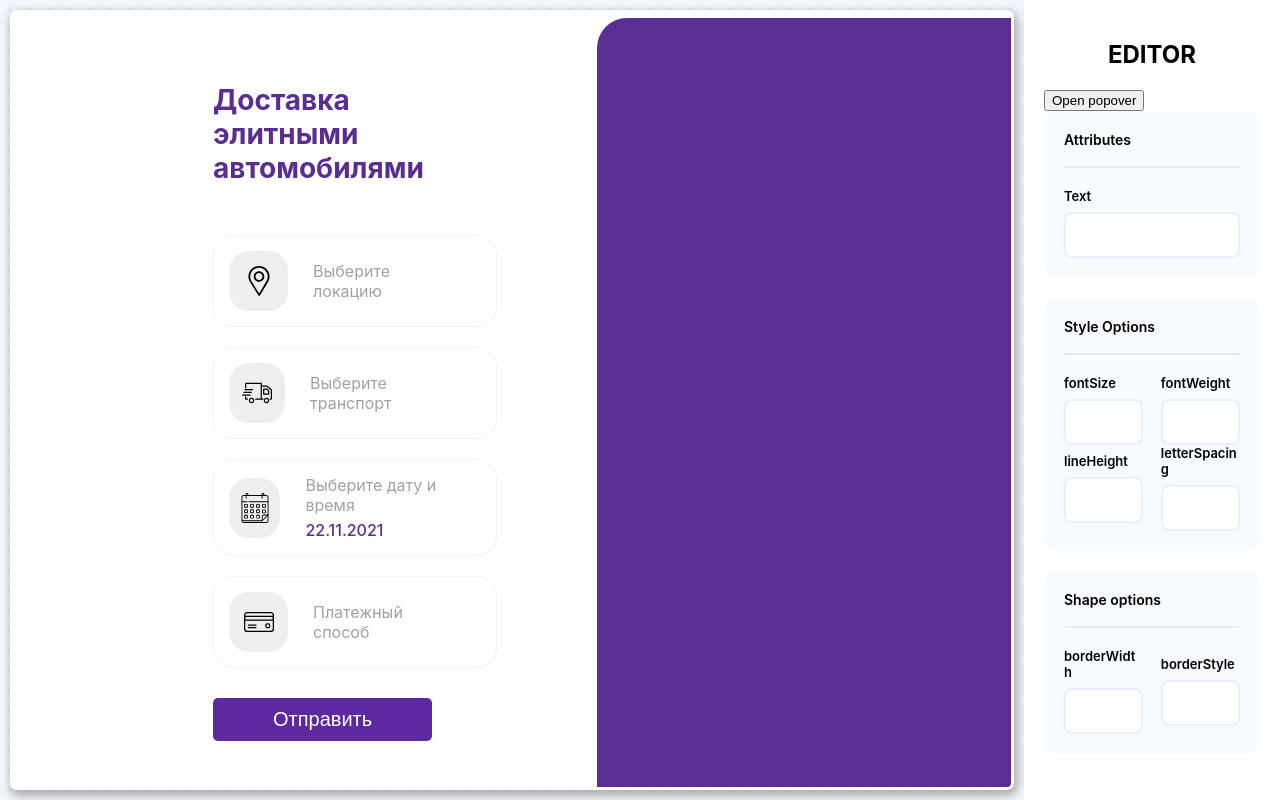
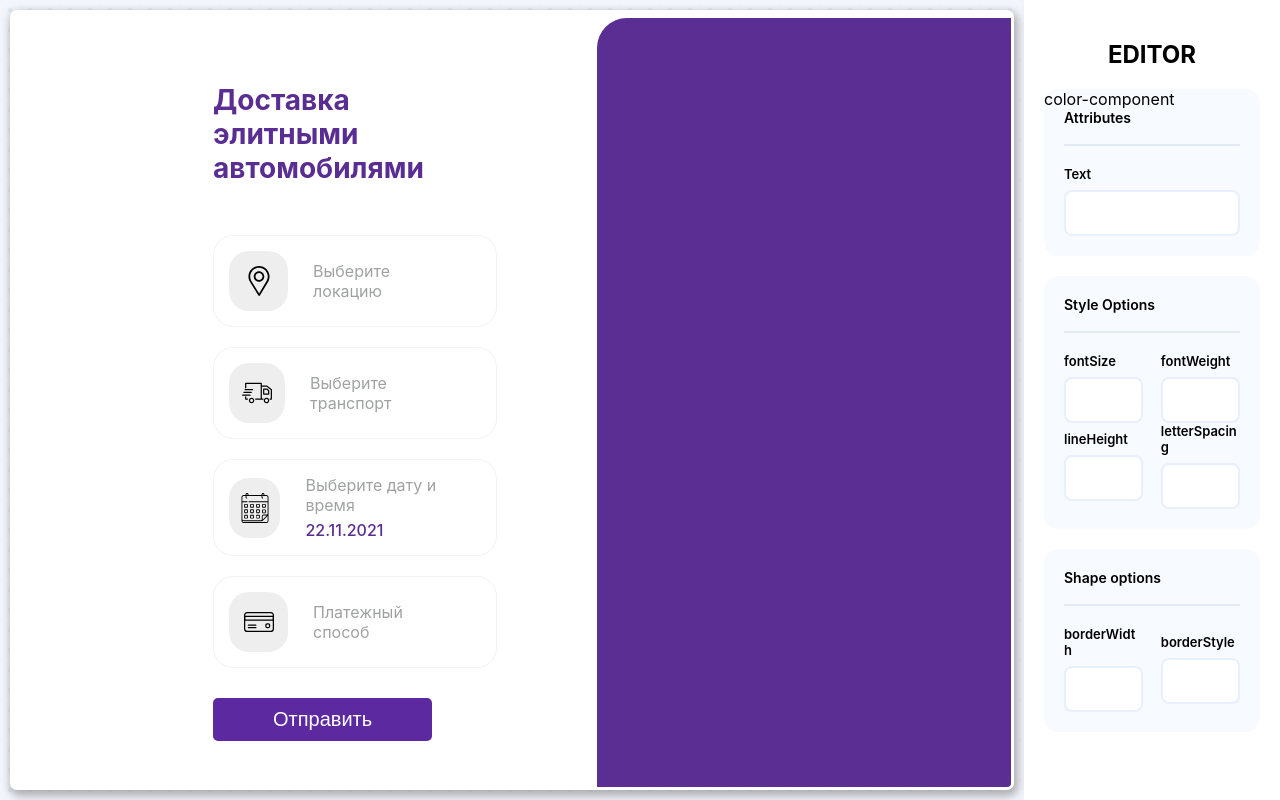
Before and after one commit to IgorJin/one-vision, a React (Create React App) app: page / in a window 1280 px wide. Built offline with nearby package versions, Linux system fonts and the light colour scheme.

Commit message:
add colorpicker

```diff
--- a/src/ov-extension/app/components/ColorPicker/ColorPicker.tsx
+++ b/src/ov-extension/app/components/ColorPicker/ColorPicker.tsx
@@ -1,13 +1,27 @@
 import React from 'react'
+import { Popover } from '../index'
 import "./ColorPicker.scss"
 
 interface ColorPickerProps {
-  size: number;
+  color: string;
 }
 
-export const ColorPicker: React.FC<ColorPickerProps> = ({ size }) => {
+const ColorInput = ({ color } : any)  => {
   return (
-    <div className={`color-picker size-${size}`}>
-    </div>
+    <div className="color-input" style={{backgroundColor: color}}></div>
   )
 }
+
+const ColorComponent = ({ color } : any)  => {
+  return (
+    <div className="color-component">color-component</div>
+  )
+}
+
+export const ColorPicker: React.FC<ColorPickerProps> = ({ color }) => {
+  return (
+    <Popover isOpen content={ColorComponent(color)} position="top">
+      <ColorInput color={color} />
+    </Popover>
+  )
+}
--- a/src/ov-extension/app/components/Popover/Popover.scss
+++ b/src/ov-extension/app/components/Popover/Popover.scss
@@ -1,3 +1,7 @@
-.popover__portal {
-  position: absolute;
+.popover {
+  position: relative;
+
+  &__portal {
+    position: absolute;
+  }
 }
--- a/src/ov-extension/app/components/Popover/Popover.tsx
+++ b/src/ov-extension/app/components/Popover/Popover.tsx
@@ -1,6 +1,5 @@
-import React, {useRef, forwardRef} from 'react'
-import { PopoverPortal } from './PopoverPortal'
-import "./Popover.scss"
+import React, { useRef, forwardRef } from "react";
+import "./Popover.scss";
 
 interface PopoverProps {
   children: any;
@@ -10,41 +9,28 @@ interface PopoverProps {
 }
 
 const PopoverInternal = forwardRef<HTMLElement, PopoverProps>(
-  (
-    { children, isOpen, content, position }, externalRef
-  ) => {
+  ({ children, isOpen, content, position }, externalRef) => {
 
-  const prevIsOpen = useRef(false)
-
-  const renderPopover = () => {
-    if (!isOpen) return null
     return (
-      <PopoverPortal >
-        {content}
-      </PopoverPortal>
-    )
+      <div className="popover">
+        {children}
+        {isOpen && <div className="popover__portal">{content}</div>}
+      </div>
+    );
   }
-
-  return (
-    <>
-    {children}
-    {renderPopover()}
-    </>
-  )
-})
-
+);
 
 //  USAGE
-
-{/* <Popover
+{
+  /* <Popover
   isOpen={isPopoverOpen}
-  positions={['top', 'bottom', 'left', 'right']} // preferred positions by priority
+  positions={'top'} // preferred positions by priority
   content={<div>Hi! I'm popover content.</div>}
 >
   <div onClick={() => setIsPopoverOpen(!isPopoverOpen)}>
     Click me!
   </div>
-</Popover>; */}
+</Popover>; */
+}
 
-
-export { PopoverInternal }
+export { PopoverInternal };
--- a/src/ov-extension/app/components/Popover/PopoverPortal.tsx
+++ /dev/null
@@ -1,16 +0,0 @@
-import React, {useLayoutEffect} from 'react'
-import { createPortal } from 'react-dom';
-import "./Popover.scss"
-
-export const PopoverPortal: React.FC = ({children, container, element, scoutElement} : any) => {
-  useLayoutEffect(()=> {
-    container.appendChild(element);
-    container.appendChild(scoutElement);
-    return () => {
-      container.removeChild(element);
-      container.removeChild(scoutElement);
-    }
-  })
-
-  return createPortal(children, container)
-}
--- a/src/ov-extension/app/components/index.tsx
+++ b/src/ov-extension/app/components/index.tsx
@@ -1,3 +1,4 @@
 export { ElementsSet } from './ElementsSet/ElementsSet'
 export { Input } from './Input/Input'
 export { PopoverInternal as Popover } from './Popover/Popover'
+export { ColorPicker } from './ColorPicker/ColorPicker'
--- a/src/ov-extension/app/editor-mode/editor-panel/style-manager/options/attributes.tsx
+++ b/src/ov-extension/app/editor-mode/editor-panel/style-manager/options/attributes.tsx
@@ -1,6 +1,6 @@
 import React, { useState, useContext, useRef } from "react";
 import { EditorContext } from "../../../../store/editor-context";
-import { ElementsSet, Input, Popover } from "../../../../components";
+import { ElementsSet, Input, ColorPicker } from "../../../../components";
 import Option from "./option";
 import { camelToKebab } from "../../../../utils/helpers";
 import "./options.scss";
@@ -163,9 +163,7 @@ const AttributesOptions = () => {
 
   return (
     <React.Fragment>
-      <Popover isOpen={isPopoverOpen} content={'Popover Inner'} position="bottom">
-        <button onClick={() => setIsPopoverOpen(!isPopoverOpen)}>Open popover</button>
-      </Popover>
+      <ColorPicker color="#372b7e"/>
       {/* ATTRIBUTES */}
       <Option title="Attributes" visibility={visibility} setVisibility={setVisibility}>
         {blockFabric("text")}
```
